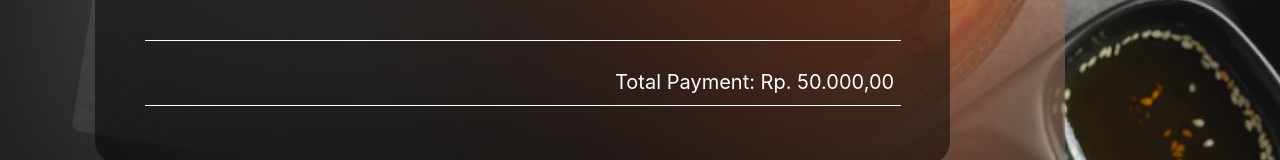
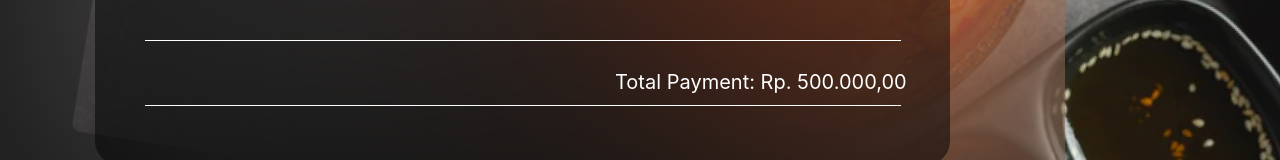
Before and after one commit to Lefry04/front_end-WarongWarem, a React (Create React App) app: page /menu2 in a window 1280 px wide. Shown: the part 493-653 px from the top of the page. Built offline with nearby package versions, Linux system fonts and the light colour scheme.

Commit message:
Merevisi AppCSS dan DashMan

```diff
--- a/src/App.js
+++ b/src/App.js
@@ -36,7 +36,7 @@ const App = () => {
 
   useEffect(() => {
     // Ganti judul halaman saat aplikasi dimulai
-    document.title = 'Aplikasi Saya';
+    document.title = 'WarongWarem';
 
     // Fungsi cleanup (optional)
     return () => {
--- a/src/Menu2.js
+++ b/src/Menu2.js
@@ -29,7 +29,7 @@ export const Menu2 = () => {
                         <p className="text2">1x</p>
                         <p className="text2s">Package 3</p>
                         <p className="textharga2">Rp. 350.000,00</p>
-                        <p className="texttotalharga">Total Payment: Rp. 50.000,00</p>
+                        <p className="texttotalharga">Total Payment: Rp. 500.000,00</p>
                         <button className="buttonpay" onClick={goToPay1}>Payment</button>
                     </div>
                 </div>
```
